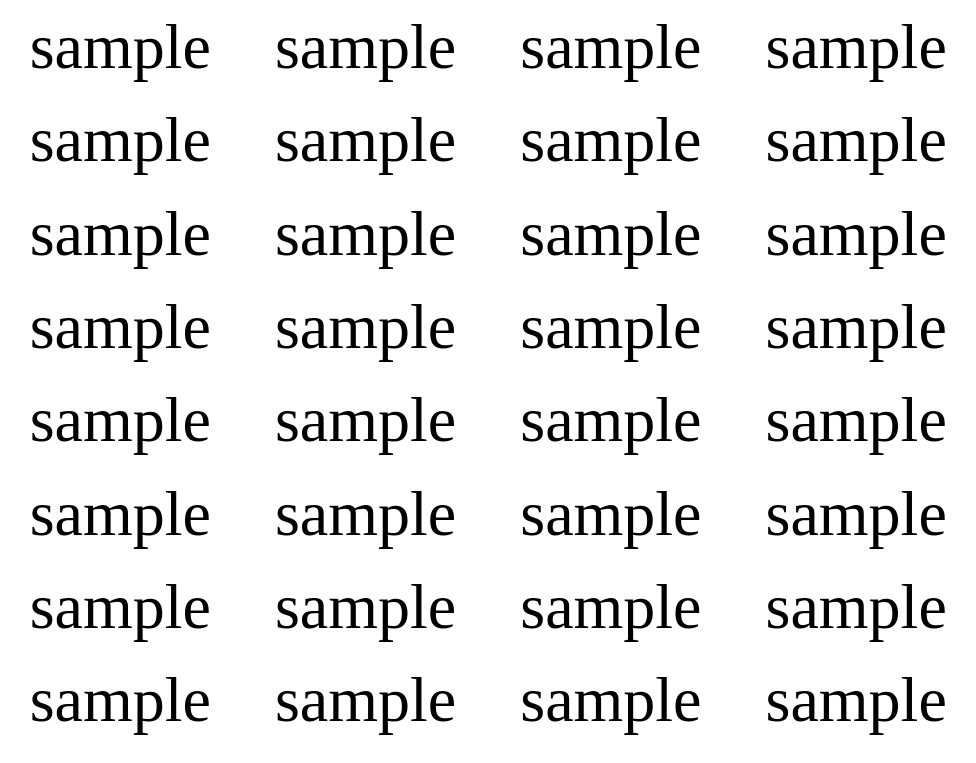
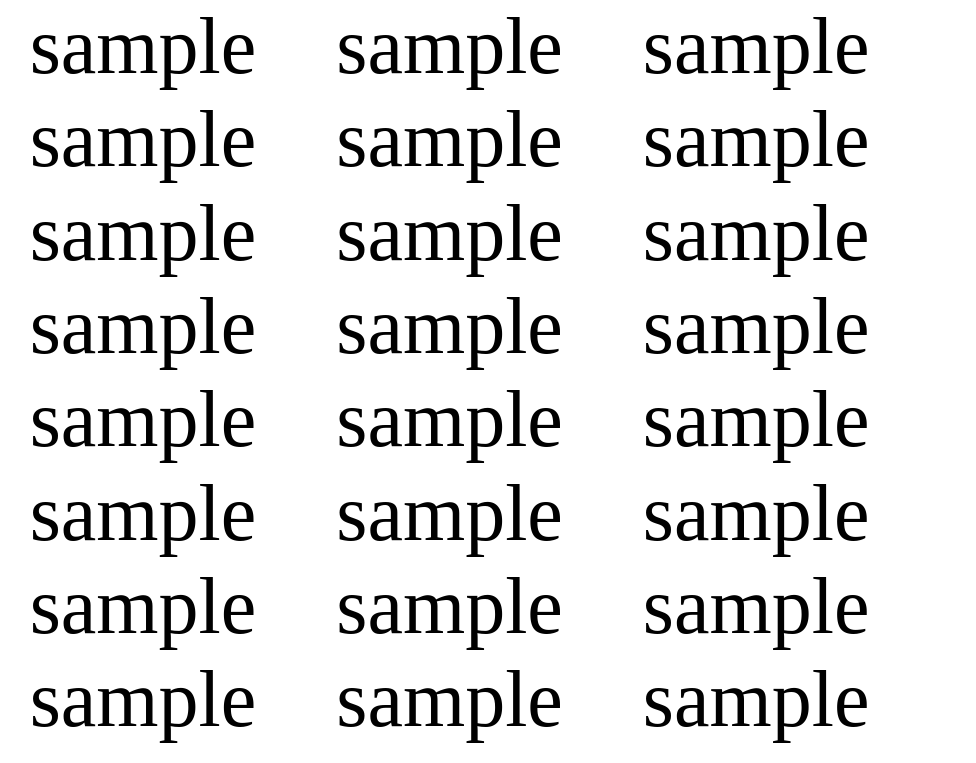
Before and after one commit to synle/letter-tracing-generator, a plain HTML site: page index.html in a window 1280 px wide. Both pictures are taken after typing "Sample" into the empty fields and a click on the button "Submit". Shown: the top 763 px of the page, without its empty margins (5-981 px from the left). Drawn offline with Linux system fonts and the light colour scheme.

Commit message:
make text bigger for kid to trace

```diff
--- a/index.html
+++ b/index.html
@@ -13,7 +13,7 @@
       pre {
         /*requires trace font*/
         font-family: trace;
-        font-size: 48pt;
+        font-size: 60pt;
         margin-left:  26pt;
         line-height: 70pt;
       }
@@ -46,7 +46,7 @@
     </form>
   </body>
   <script>
-    function generateWordMatrix(words, width = 21, height = 15, spaceBetweenWords = '    ') {
+    function generateWordMatrix(words, width = 18, height = 15, spaceBetweenWords = '    ') {
       if (words.length === 0) {
         throw "Some words are needed";
       }
```
